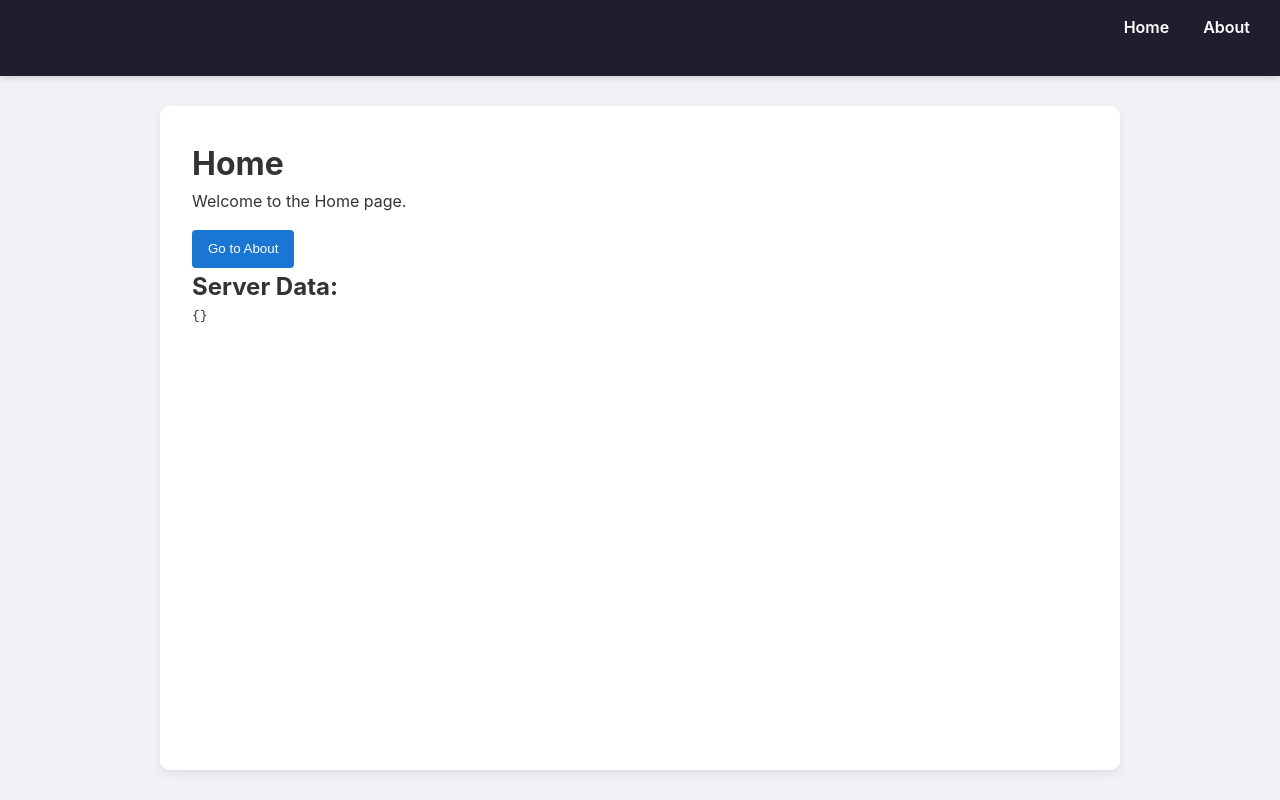
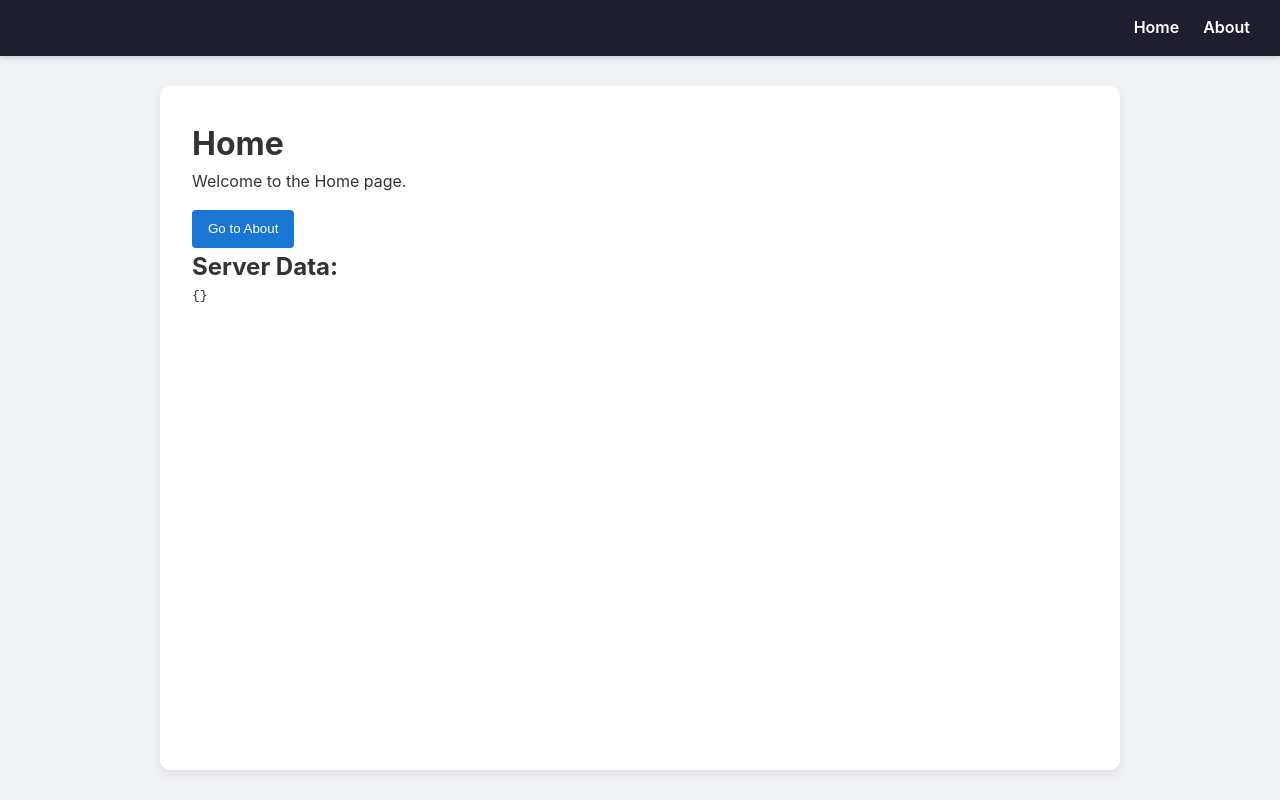
Before and after one commit to MishraSoumya1/rsbuild-ssr-react-roter, a React app: page / in a window 1280 px wide. Built offline with nearby package versions, Linux system fonts and the light colour scheme; the HTML template or start-up script is replaced by a standard one.

Commit message:
added style 2

```diff
--- a/src/App.tsx
+++ b/src/App.tsx
@@ -16,8 +16,8 @@ const App = ({ Router, serverData }: AppProps) => {
     <div className="main">
       <Router>
         <div className='app-header'>
-          <nav style={{ marginBottom: 20 }}>
-            <Link to="/" style={{ marginRight: 10 }}>Home</Link>
+          <nav>
+            <Link to="/">Home</Link>
             <Link to="/about">About</Link>
           </nav>
         </div>
```
